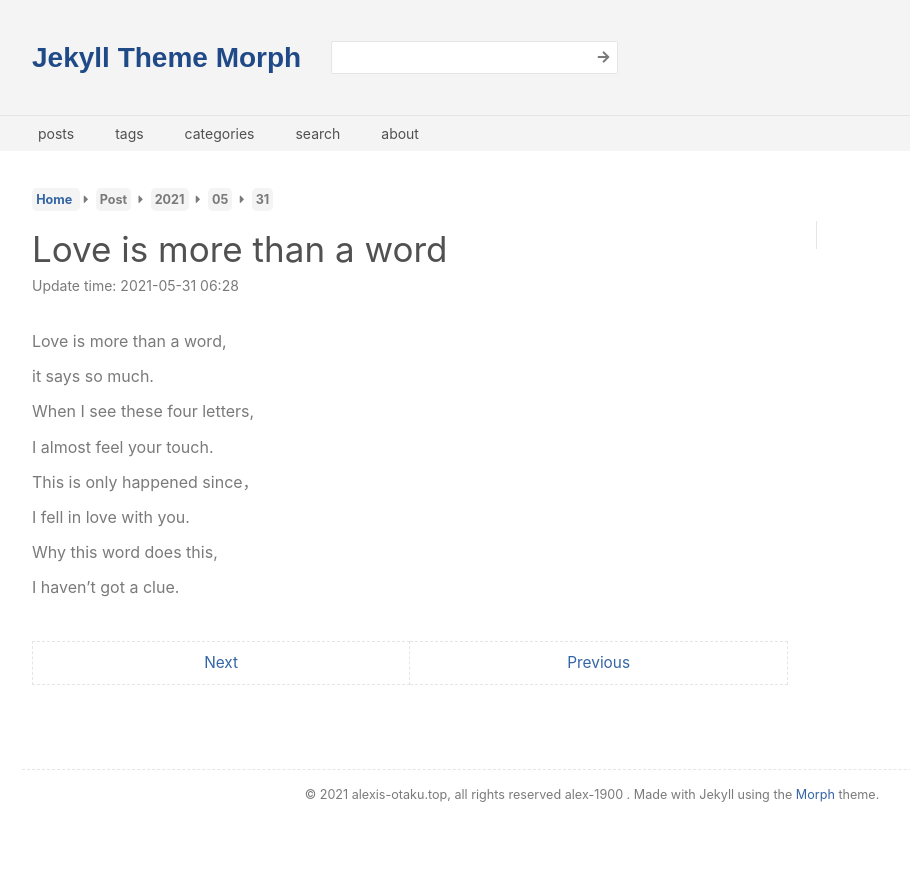
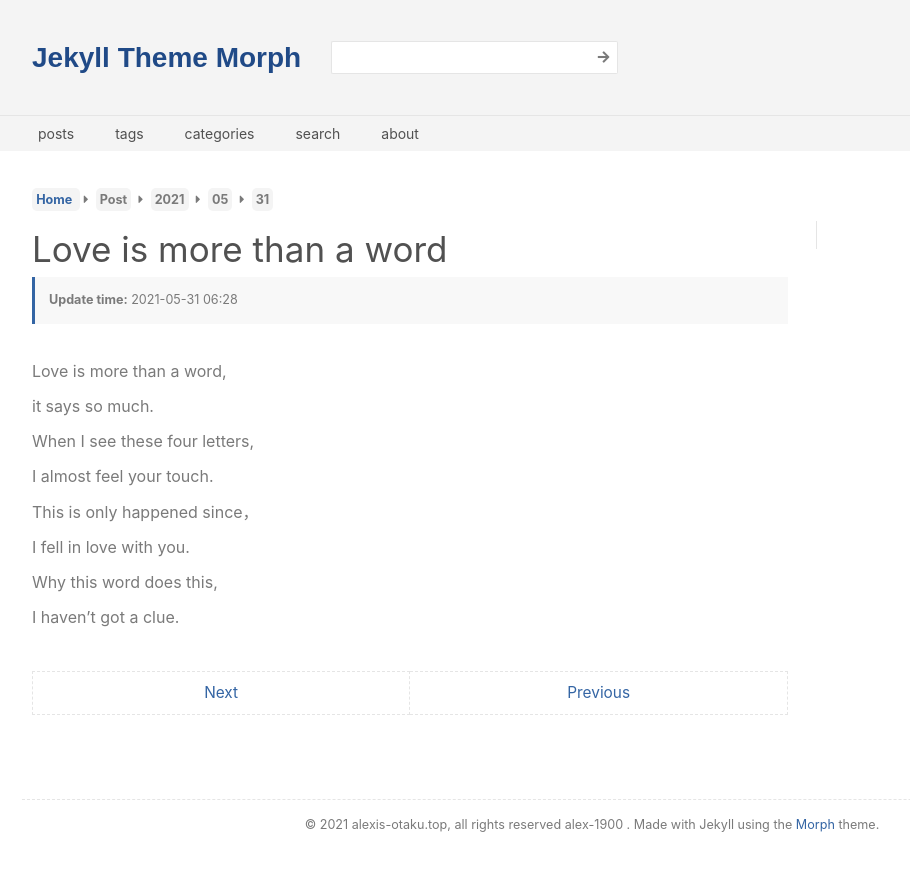
Before and after one commit to alex-1900/jekyll-theme-morph, a Jekyll site: the page built from _posts/2021-05-31-love-is-more-than-a-word.markdown, in a window 1280 px wide. Shown: the top 871 px of the page, without its empty margins (48-958 px from the left). Built offline with Jekyll 4.4.1, drawn with Linux system fonts in a browser that asks for light colours.

Commit message:
update footer.html

```diff
--- a/_layouts/post.html
+++ b/_layouts/post.html
@@ -26,10 +26,18 @@ layout: default
                 </div>
                 <header>
                     <h1 class="title fw-normal">{{ page.title }}</h1>
-                    <p class="color-secondary-light">
-                        {{ t.update_time | default: 'Update time' }}:
-                        <time datetime="{{ site.time }}">{{ page.date | date: '%Y-%m-%d %H:%M' }}</time>
-                    </p>
+                    <div class="signature bg-primary-light color-secondary-light">
+                        <p>
+                            <strong>{{ t.update_time | default: 'Update time' }}:</strong>
+                            <time datetime="{{ site.time }}">{{ page.date | date: '%Y-%m-%d %H:%M' }}</time>
+                        </p>
+                        {% if page.authors %}
+                        <p>
+                            <strong>{{ t.authors_up | default: 'Authors' }}:</strong>
+                            {{ page.authors | join: ', ' }}
+                        </p>
+                        {% endif %}
+                    </div>
                 </header>
                 <article class="text">
                     {{ content }}
--- a/_sass/post.scss
+++ b/_sass/post.scss
@@ -49,6 +49,12 @@
           @include media-sm() {
             font-size: 2rem;
           }
+        }
+        .signature {
+          padding: 1rem;
+          font-size: .9rem;
+          border-left: 3px solid $color-link;
+          line-height: 1.5em;
         }
       }
 
```
